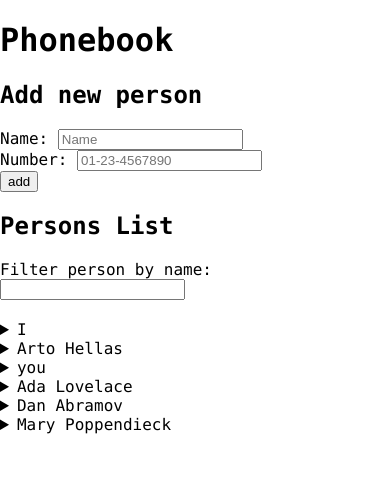
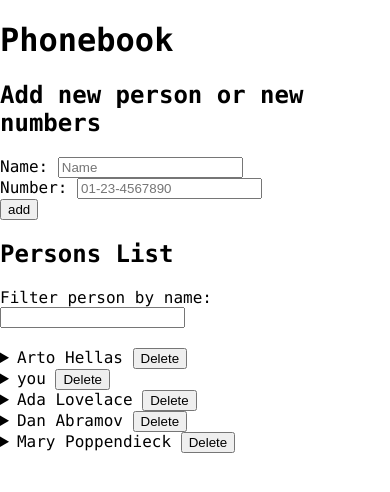
Before and after one commit to TiagoRios/curso-fullstackopen, a React (Create React App) app in the folder parte02/phonebook/: page / in a window 390 px wide. Shown: the top 492 px of the page. Built offline with nearby package versions, Linux system fonts and the light colour scheme; data requests are answered from the project's data file.

Commit message:
Parte02: projeto phonebook - exercícios 2.11 a 2.14 concluídos.

```diff
--- a/parte02/phonebook/src/App.js
+++ b/parte02/phonebook/src/App.js
@@ -1,22 +1,20 @@
-import React, { useState, useEffect } from 'react';
+import React, { useEffect, useState } from 'react';
+
+import personService from './services/personService';
 
 export default function App() {
-    const [persons, setPersons] = useState([
-        { name: 'I', numbers: ['111', "222", "333", "444"], id: 5 },
-        { name: 'Arto Hellas', numbers: ["01-12-2334455", "11-11-1111111"], id: 1 },
-        { name: 'you', numbers: ['99-99-9999999', "88-88-8888888"], id: 6 },
-        { name: 'Ada Lovelace', numbers: ['39-44-5323523', "22-22-2222222"], id: 2 },
-        { name: 'Dan Abramov', numbers: ['12-43-234345', "33-33-3333333"], id: 3 },
-        { name: 'Mary Poppendieck', numbers: ['39-23-6423122', "44-44-4444444"], id: 4 },
-    ]);
+    const [persons, setPersons] = useState([]);
     const [newName, setNewName] = useState("");
     const [newNumber, setNewNumber] = useState("");
     const [filteredPersons, setFilteredPersons] = useState([]);
     const [inputFilterPersons, setInputFilterPersons] = useState("");
 
     useEffect(() => {
-        setFilteredPersons(persons);
-    }, [persons])
+        personService.getAll().then((data) => {
+            setPersons(data)
+            setFilteredPersons(data)
+        });
+    }, []);
 
     let handleNewNameChange = (event) => {
         setNewName(capitalize(event.target.value));
@@ -26,70 +24,90 @@ export default function App() {
         setNewNumber(event.target.value);
     };
 
+    let handleInputFilterPersonsChange = (event) => {
+        let eventValue = event.target.value;
+        let filteredPersons = findAllPersons(persons, eventValue);
+
+        (eventValue === "") ?
+            setFilteredPersons(persons) :
+            setFilteredPersons(filteredPersons);
+
+        setInputFilterPersons(eventValue);
+    }
+
     let handleSubmit = (event) => {
         event.preventDefault();
-        let personFound = findPersonByName(persons, newName);
+        let objectPersonFound = findPerson(persons, newName) || {};
         let numberFound = "";
 
-        if (personFound !== []) {
-            numberFound = findNumber(personFound[0]?.numbers, newNumber);
+        let isFilledObject = Object.keys(objectPersonFound).length !== 0;
+
+        if (isFilledObject) {
+            numberFound = findNumber(objectPersonFound.numbers, newNumber);
         }
 
         // Person doesn't exist. CREATE new Person.
-        if (personFound.length === 0 && newName !== "" && newNumber !== "") {
+        if (!isFilledObject && newName !== "" && newNumber !== "") {
             let newObject = {
-                id: nextPersonId(persons),
                 name: newName,
                 numbers: [newNumber],
             };
-            setPersons(persons.concat(newObject));
+
+            personService
+                .create(newObject)
+                .then(data => {
+                    setPersons(persons.concat(data));
+                    setFilteredPersons(persons.concat(data));
                     setNewName("");
                     setNewNumber("");
                     setInputFilterPersons("");
+                });
+
             alert(`Person "${capitalize(newName)}" added.`);
         }
 
         // Person exist and number exist. ALERT message.
-        // else if
+        if ((isFilledObject) && (numberFound.length > 0)) {
+            alert(`Person "${capitalize(newName)}" with phone "${newNumber}" is already added to phonebook`);
+        }
         // Person exist, BUT number doesn't exist. UPDATE Person with new NUMBER
-        if ((personFound.length > 0) && (numberFound.length > 0)) {
-            alert(`Person "${capitalize(newName)}" with phone "${newNumber}" is already added to phonebook`);
-
-        } else if (personFound.length > 0) {
-
-            let OtherPersons = findOtherPersons(persons, newName);
+        else if (isFilledObject) {
 
             let updatedPerson = {
-                id: personFound[0].id,
-                name: personFound[0].name,
-                numbers: personFound[0].numbers.concat(newNumber)
+                ...objectPersonFound,
+                numbers: objectPersonFound.numbers.concat(newNumber)
             };
 
-            setPersons([...OtherPersons, updatedPerson]);
+            personService
+                .update(objectPersonFound.id, updatedPerson)
+                .then(data => {
+                    let updatedPersonsArray = persons.map(p => p.id !== objectPersonFound.id ? p : data);
+                    setPersons(updatedPersonsArray)
+                    setFilteredPersons(updatedPersonsArray);
                     setNewNumber("");
                     setInputFilterPersons("");
                     alert(`Person "${capitalize(newName)}" updated.`);
+                });
         }
     };
 
-    let handleInputFilterPersonsChange = (event) => {
-        let eventValue = event.target.value;
-        let filteredPersons = findAllPersons(persons, eventValue);
-
-        if (eventValue === "") {
-            setFilteredPersons(persons);
-        } else {
-            setFilteredPersons(filteredPersons);
+    let updateAfterDeletePerson = (updatedPerson) => {
+        let updatePersons = persons.filter(p => p.id !== updatedPerson.id)
+        setPersons(updatePersons);
+        setFilteredPersons(updatePersons);
     }
 
-        setInputFilterPersons(eventValue);
+    let updatePersonNumbers = (updatedPerson) => {
+        let updatedPersons = [...persons.filter(p => p.id !== updatedPerson.id), updatedPerson]
+        setPersons(updatedPersons);
+        setFilteredPersons(updatedPersons);
     }
 
     return (
         <div>
             <HeaderH2 value="Phonebook" />
 
-            <HeaderH3 value="Add new person" />
+            <HeaderH3 value="Add new person or new numbers" />
             <PersonForm
                 newName={newName}
                 newNumber={newNumber}
@@ -105,10 +123,19 @@ export default function App() {
                 value={inputFilterPersons}
                 onChange={handleInputFilterPersonsChange} />
 
-            <PersonsList persons={filteredPersons} />
+            <PersonsList
+                persons={filteredPersons}
+                updateOnDeletePerson={updateAfterDeletePerson}
+                updatePersonNumbers={updatePersonNumbers} />
         </div>
     );
 }
+
+
+/* ==========================================================
+                            Components
+   ========================================================== */
+
 
 function HeaderH2({ value }) {
     return <h1>{value}</h1>
@@ -146,6 +173,7 @@ function PersonForm(props) {
                     value={props.newNumber}
                     onChange={props.handleNewNumberChange}
                     required
+                    minLength="3"
                     placeholder="01-23-4567890" />
             </div>
 
@@ -155,35 +183,132 @@ function PersonForm(props) {
     );
 }
 
-function PersonsList({ persons }) {
+function PersonsList({ persons, updateOnDeletePerson, updatePersonNumbers }) {
     return (
         persons.map((person) =>
-            <PersonDetails key={person.name} person={person} />)
+            <PersonDetails
+                key={person.id}
+                person={person}
+                updateOnDeletePerson={updateOnDeletePerson}
+                updatePersonNumbers={updatePersonNumbers}
+            />)
     )
 }
 
-function PersonDetails({ person }) {
+function PersonDetails({ person, updateOnDeletePerson, updatePersonNumbers }) {
     return (
         <details>
-            <summary>{person.name}</summary>
+            <summary>
+                {person.name} <DeletePersonButton textButton="Delete" person={person} updateOnDelete={updateOnDeletePerson} />
+            </summary>
 
             <div style={{ padding: "5px" }}>
-
                 id: {person.id} <br />
                 Numbers:
-                <ol style={{ marginTop: "0" }}>
-                    {
-                        person.numbers.map((x) => {
-                            return <li style={{ marginLeft: "20px" }} key={x}>{x}</li>
-                        })
-                    }
-                </ol>
+                <OrderedListNumbers person={person} updatePersonNumbers={updatePersonNumbers} />
             </div>
         </details>
     )
 }
 
-/* ============================ Utils ========================= */
+function OrderedListNumbers({ person, updatePersonNumbers }) {
+    return (
+        <ol style={{ marginTop: "0" }}>
+            {
+                person.numbers.map((number) => {
+                    return (
+                        <li key={number} style={{ marginLeft: "20px" }} >
+                            {number} <UpdateNumberButton
+                                textButton="Update"
+                                number={number}
+                                person={person}
+                                updateOnUpdate={updatePersonNumbers} />
+                            {(person.numbers.length > 1) && <DeleteNumberButton
+                                textButton="Del"
+                                number={number}
+                                person={person}
+                                updateOnDelete={updatePersonNumbers} />
+                            }
+                        </li>
+                    )
+                })
+            }
+        </ol>
+    )
+}
+
+function DeletePersonButton({ textButton, person, updateOnDelete }) {
+    let confirmDelete = () => {
+        let confirmed = window.confirm(`Delete ${person.name}?`)
+        if (confirmed) {
+            personService
+                .deletee(person.id)
+                .then(() => {
+                    updateOnDelete(person);
+                    console.log("Delete Sucess.\n",)
+                })
+                .catch((err) => console.log("Fail Delete!!\n", err))
+        }
+
+    }
+
+    return <button onClick={confirmDelete}>{textButton}</button>
+}
+
+function DeleteNumberButton({ textButton, number, person, updateOnDelete }) {
+    let confirmDelete = () => {
+        let confirmed = window.confirm(`Delete number: ${number}?`)
+        if (confirmed) {
+            let updatedPersonNumbers = {
+                ...person,
+                numbers: person.numbers.filter(num => num !== number) // delete number.
+            };
+
+            personService
+                .update(person.id, updatedPersonNumbers)
+                .then(() => {
+                    updateOnDelete(updatedPersonNumbers)
+                }).catch(err => console.log("Error::: ", err))
+        }
+
+    }
+
+    return (
+        <button onClick={confirmDelete}>{textButton}</button>
+    )
+}
+
+function UpdateNumberButton({ textButton, number, person, updateOnUpdate }) {
+    let confirmUpdate = () => {
+        let confirmed = window.confirm(`Update number: ${number}?`)
+        if (confirmed) {
+            let stringNumber = window.prompt("please enter a new number:")
+            if (stringNumber === "" || stringNumber === undefined || stringNumber === null || stringNumber.length < 3) { // other checks
+                window.alert("Provide a valid phone number.")
+            } else {
+                let updatedPersonNumbers = {
+                    ...person,
+                    numbers: [...person.numbers.filter(num => num !== number), stringNumber] // delete number.
+                };
+
+                personService
+                    .update(person.id, updatedPersonNumbers)
+                    .then(() => {
+                        updateOnUpdate(updatedPersonNumbers)
+                    }).catch(err => console.log("Erro:: ", err))
+            }
+        }
+    }
+
+    return (
+        <button onClick={confirmUpdate}>{textButton}</button>
+    )
+}
+
+/* ==========================================================
+                               Utils
+   ========================================================== */
+
 
 /**
  * Capitalize the string.
@@ -209,6 +334,10 @@ function findAllPersons(personsArr, name) {
     );
 }
 
+function findPerson(personsArr, name) {
+    return personsArr.find(x => x.name.toLowerCase() === name.toLowerCase());
+}
+
 /**
  * Find number.
  *
@@ -219,35 +348,3 @@ function findAllPersons(personsArr, name) {
 function findNumber(numbersArr, number) {
     return numbersArr?.filter(a => a === number).join("");
 }
-
-/**
- * Find one person by their exact name.
- *
- * @param {person[]} personsArr Array to filter.
- * @param {String} name name of person.
- * @returns {person[]} Array with the person or empty array.
- */
-function findPersonByName(personsArr, name) {
-    return personsArr?.filter(x => x.name.toLowerCase() === name.toLowerCase());
-}
-
-/**
- * Finds all Persons except the given person name.
- *
- * @param {Array} personArr Array to filter.
- * @param {String} name person name to not fetched.
- * @returns Array with the other persons.
- */
-function findOtherPersons(personArr, name) {
-    return personArr.filter(x => x.name.toLowerCase() !== name.toLowerCase())
-}
-
-/**
- * Find the next available id.
- *
- * @param {Array} personArr Array to search id.
- * @returns {number} next integer.
- */
-function nextPersonId(personArr) {
-    return Math.max(...personArr.map((person) => person.id)) + 1;
-}
```
Lines whose indentation alone changed are shown as unchanged.
